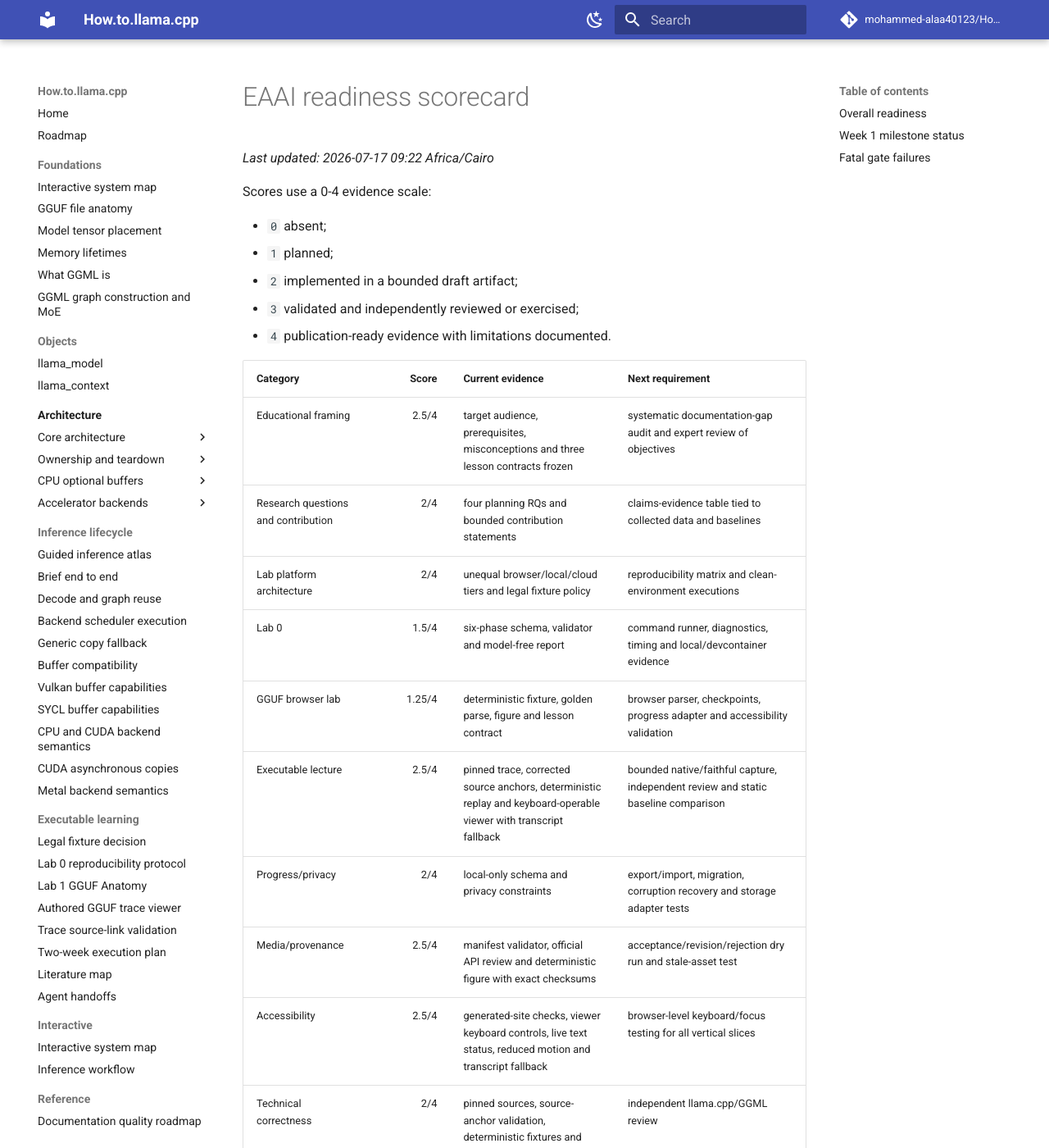
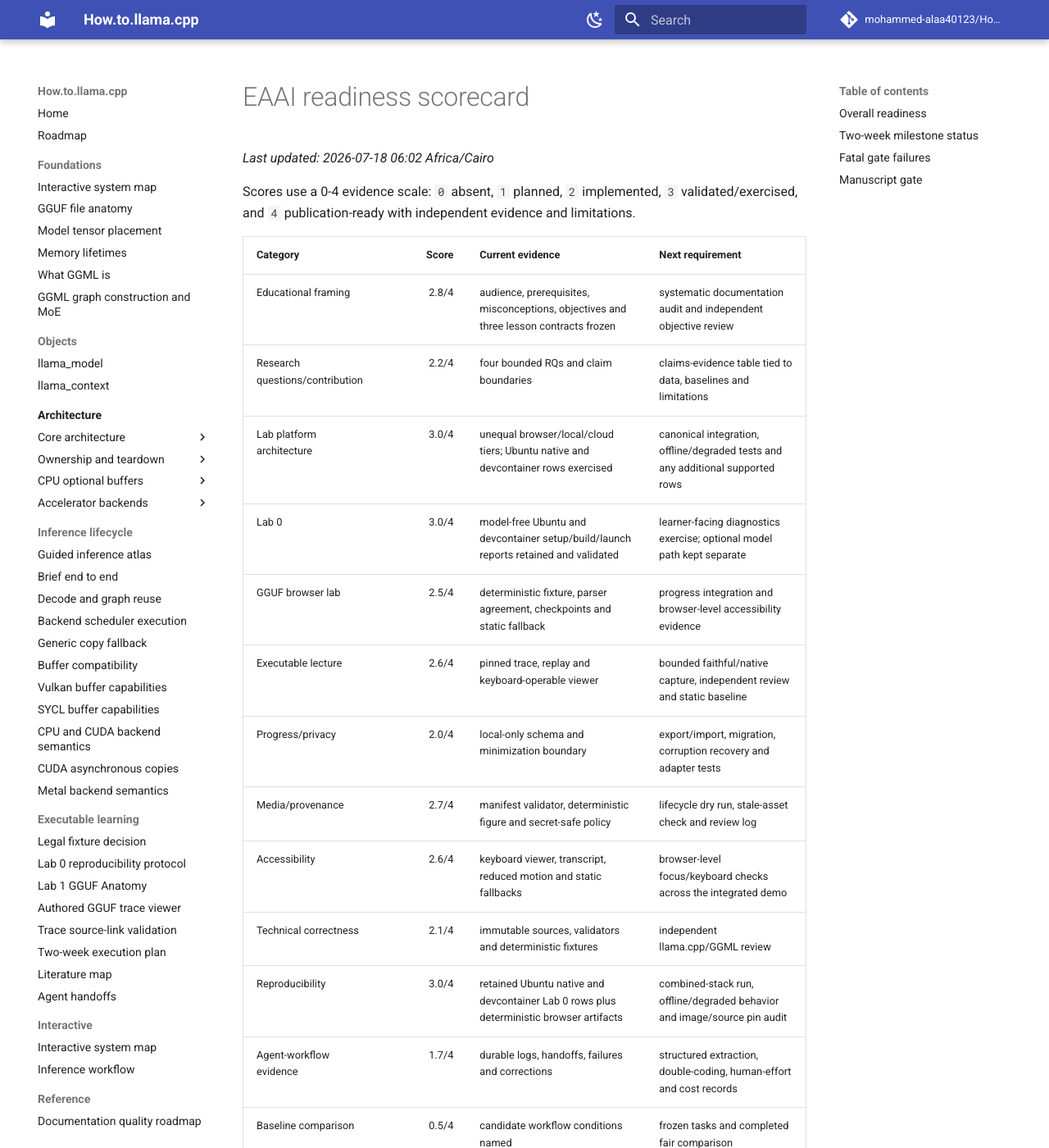
Before and after one commit to mohammed-alaa40123/How.to.llama.cpp, an MkDocs documentation site: the page built from docs/publication/readiness-scorecard.md, in a window 1280 px wide and 1400 px high. Shown: the whole window at 82% size. Built offline with MkDocs 1.6.1 and Material for MkDocs 9.7.7, drawn with Linux system fonts in a browser that asks for light colours; comment, search, counter and statistics services are not loaded; some of the changed text lies outside the part shown.

Commit message:
Update readiness after devcontainer evidence

```diff
--- a/docs/publication/readiness-scorecard.md
+++ b/docs/publication/readiness-scorecard.md
@@ -1,55 +1,52 @@
 # EAAI readiness scorecard
 
-_Last updated: 2026-07-17 09:22 Africa/Cairo_
+_Last updated: 2026-07-18 06:02 Africa/Cairo_
 
-Scores use a 0-4 evidence scale:
-
-- `0` absent;
-- `1` planned;
-- `2` implemented in a bounded draft artifact;
-- `3` validated and independently reviewed or exercised;
-- `4` publication-ready evidence with limitations documented.
+Scores use a 0-4 evidence scale: `0` absent, `1` planned, `2` implemented, `3` validated/exercised, and `4` publication-ready with independent evidence and limitations.
 
 | Category | Score | Current evidence | Next requirement |
 |---|---:|---|---|
-| Educational framing | 2.5/4 | target audience, prerequisites, misconceptions and three lesson contracts frozen | systematic documentation-gap audit and expert review of objectives |
-| Research questions and contribution | 2/4 | four planning RQs and bounded contribution statements | claims-evidence table tied to collected data and baselines |
-| Lab platform architecture | 2/4 | unequal browser/local/cloud tiers and legal fixture policy | reproducibility matrix and clean-environment executions |
-| Lab 0 | 1.5/4 | six-phase schema, validator and model-free report | command runner, diagnostics, timing and local/devcontainer evidence |
-| GGUF browser lab | 1.25/4 | deterministic fixture, golden parse, figure and lesson contract | browser parser, checkpoints, progress adapter and accessibility validation |
-| Executable lecture | 2.5/4 | pinned trace, corrected source anchors, deterministic replay and keyboard-operable viewer with transcript fallback | bounded native/faithful capture, independent review and static baseline comparison |
-| Progress/privacy | 2/4 | local-only schema and privacy constraints | export/import, migration, corruption recovery and storage adapter tests |
-| Media/provenance | 2.5/4 | manifest validator, official API review and deterministic figure with exact checksums | acceptance/revision/rejection dry run and stale-asset test |
-| Accessibility | 2.5/4 | generated-site checks, viewer keyboard controls, live text status, reduced motion and transcript fallback | browser-level keyboard/focus testing for all vertical slices |
-| Technical correctness | 2/4 | pinned sources, source-anchor validation, deterministic fixtures and semantic validators | independent llama.cpp/GGML review |
-| Reproducibility | 2/4 | deterministic fixture/figure/viewer payload and passing integrated CI | supported-environment matrix and clean Lab 0 executions |
-| Agent-workflow evidence | 1.5/4 | durable logs, handoffs, corrections and stacked commits | retrospective extraction, human-correction and cost records |
-| Baseline comparison | 0.5/4 | three workflow conditions named | frozen benchmark tasks and completed fair comparison |
+| Educational framing | 2.8/4 | audience, prerequisites, misconceptions, objectives and three lesson contracts frozen | systematic documentation audit and independent objective review |
+| Research questions/contribution | 2.2/4 | four bounded RQs and claim boundaries | claims-evidence table tied to data, baselines and limitations |
+| Lab platform architecture | 3.0/4 | unequal browser/local/cloud tiers; Ubuntu native and devcontainer rows exercised | canonical integration, offline/degraded tests and any additional supported rows |
+| Lab 0 | 3.0/4 | model-free Ubuntu and devcontainer setup/build/launch reports retained and validated | learner-facing diagnostics exercise; optional model path kept separate |
+| GGUF browser lab | 2.5/4 | deterministic fixture, parser agreement, checkpoints and static fallback | progress integration and browser-level accessibility evidence |
+| Executable lecture | 2.6/4 | pinned trace, replay and keyboard-operable viewer | bounded faithful/native capture, independent review and static baseline |
+| Progress/privacy | 2.0/4 | local-only schema and minimization boundary | export/import, migration, corruption recovery and adapter tests |
+| Media/provenance | 2.7/4 | manifest validator, deterministic figure and secret-safe policy | lifecycle dry run, stale-asset check and review log |
+| Accessibility | 2.6/4 | keyboard viewer, transcript, reduced motion and static fallbacks | browser-level focus/keyboard checks across the integrated demo |
+| Technical correctness | 2.1/4 | immutable sources, validators and deterministic fixtures | independent llama.cpp/GGML review |
+| Reproducibility | 3.0/4 | retained Ubuntu native and devcontainer Lab 0 rows plus deterministic browser artifacts | combined-stack run, offline/degraded behavior and image/source pin audit |
+| Agent-workflow evidence | 1.7/4 | durable logs, handoffs, failures and corrections | structured extraction, double-coding, human-effort and cost records |
+| Baseline comparison | 0.5/4 | candidate workflow conditions named | frozen tasks and completed fair comparison |
 | Learner/expert evaluation | 0.5/4 | outcomes and instruments outlined | approved protocol and collected evidence |
-| Ethics and AI disclosure | 2/4 | no-data/no-telemetry boundaries, local-first progress and generated-media review requirements | formal pathway decision and final disclosure inventory |
-| Venue fit and requirements | 1/4 | EAAI-26 experience-report criteria verified; AAAI-27 dates recorded separately | official EAAI-27 call and author instructions |
-| Reflection/negative results | 1.5/4 | CI failures, false source anchors, deterministic-output drift and limitations retained | structured retrospective dataset and synthesis |
+| Ethics/AI disclosure | 2.2/4 | no telemetry, local-first progress, generated-media boundaries | formal pathway decision and disclosure inventory |
+| Venue fit/requirements | 1.5/4 | prior EAAI criteria retained and current verification assigned | current official call, author instructions and timeline |
+| Reflection/negative results | 1.8/4 | lock drift, retention-order failures and source corrections retained | structured retrospective dataset and synthesis |
 
 ## Overall readiness
 
-**Weighted planning estimate: 39%**
+**Coordination estimate: 57%.**
 
-This percentage is a coordination signal, not a statistical measure. It is intentionally conservative because implementation artifacts cannot substitute for independent review, baseline comparison, native/environment reproducibility, or educational-use evidence.
+This is a conservative project-management signal, not a statistical measure. The adversarial disposition remains **reject in the current state** because implementation and reproducibility cannot substitute for learner/expert-use evidence, independent correctness, a baseline, a canonical artifact or the longitudinal dataset.
 
-## Week 1 milestone status
+## Two-week milestone status
 
-- **W1.1 Freeze contracts: 90%** — audience, lessons, tiers, legal fixture, trace, progress and media contracts exist; active-stack reviewer integration remains.
-- **W1.2 Smallest vertical slice: 90%** — fixture, authored trace, deterministic figure and minimal viewer exist with passing CI; Lab 0 remains a checker contract rather than an executable bootstrap.
-- **W1.3 Validation before expansion: 75%** — semantic/source/replay/media/accessibility validators and passing integration CI exist; reproducibility matrix, retrospective data schema and independent review remain.
+- **Week 1 contracts:** 94%.
+- **Week 1 smallest vertical slice:** 95%.
+- **Week 2 Lab 0:** 75% — two model-free environment rows pass; no inference claim is made.
+- **Week 2 integrated demo:** 52% — components exist but canonical integration and progress portability block closure.
+- **Publication evidence package:** 45%.
 
 ## Fatal gate failures
 
-The manuscript gate remains closed because the project lacks:
+- No canonical integrated learner-facing artifact.
+- No independent technical correctness review.
+- No complete longitudinal agent-workflow dataset with human effort and cost accounting.
+- No fair baseline comparison.
+- No approved and completed learner or expert evaluation pathway.
+- Current official venue requirements are not yet frozen.
 
-- a reproducible end-to-end Lab 0 and GGUF browser lab;
-- progress export/import connected to the lab;
-- retrospective workflow dataset;
-- baseline comparison;
-- independent technical review;
-- approved learner or expert evaluation pathway;
-- verified current EAAI requirements.
+## Manuscript gate
+
+Paper integration begins only after all fatal gates above are closed with durable evidence and the combined artifact passes full CI.
```
